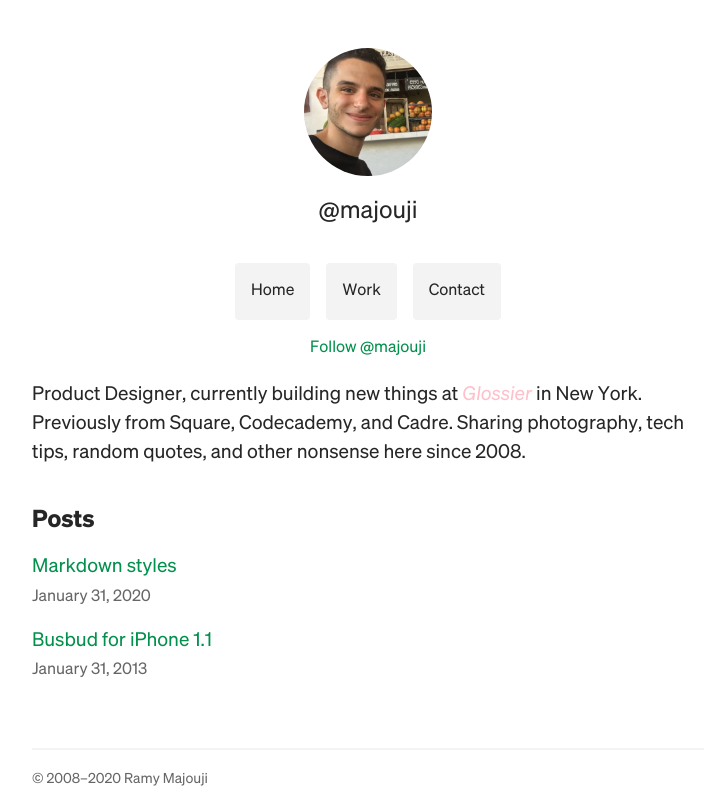
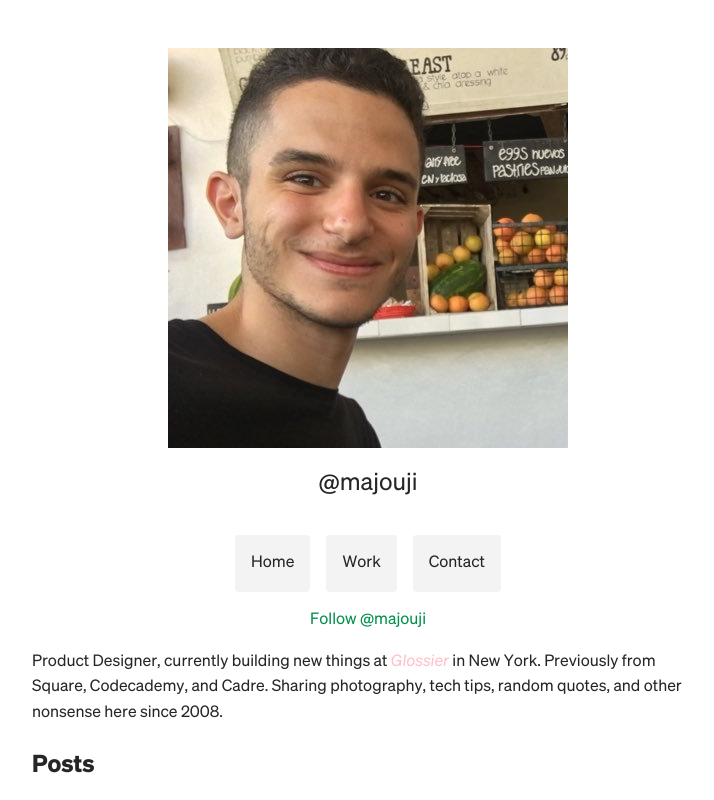
Before and after one commit to majouji/ramy.design, a Next.js app: page / in a window 1280 px wide. Shown: the top 800 px of the page, without its empty margins (272-986 px from the left). Built offline with nearby package versions, Linux system fonts and the light colour scheme.

Commit message:
Remove tutorial util styles

```diff
--- a/components/layout.js
+++ b/components/layout.js
@@ -1,5 +1,4 @@
 import styles from "../styles/layout.module.css";
-import utilStyles from "../styles/utils.module.css";
 import Link from "next/link";
 import Footer from "./footer";
 import GlobalNav from "./global-nav";
@@ -16,11 +15,7 @@ export default function Layout({ children, home }) {
       <header className={styles.header}>
         {home ? (
           <>
-            <img
-              src="/images/ramy.jpg"
-              className={`${styles.headerHomeImage} ${utilStyles.borderCircle}`}
-              alt={name}
-            />
+            <img src="/images/ramy.jpg" alt={name} />
             <h1 className="siteTitleHeader">{name}</h1>
             <GlobalNav></GlobalNav>
             <p>
@@ -44,16 +39,12 @@ export default function Layout({ children, home }) {
           <>
             <Link href="/">
               <a>
-                <img
-                  src="/images/ramy.jpg"
-                  className={`${styles.headerImage} ${utilStyles.borderCircle}`}
-                  alt={name}
-                />
+                <img src="/images/ramy.jpg" alt={name} />
               </a>
             </Link>
-            <h2 className={utilStyles.headingLg}>
+            <h2>
               <Link href="/">
-                <a className={utilStyles.colorInherit}>{name}</a>
+                <a>{name}</a>
               </Link>
             </h2>
             <GlobalNav></GlobalNav>
--- a/pages/index.js
+++ b/pages/index.js
@@ -1,6 +1,5 @@
 import Head from "next/head";
 import Layout, { siteTitle } from "../components/layout";
-import utilStyles from "../styles/utils.module.css";
 import { getSortedPostsData } from "../lib/posts";
 import Link from "next/link";
 import Date from "../components/date";
@@ -16,7 +15,7 @@ export default function Home({ allPostsData }) {
         <meta name="og:title" content={siteTitle} />
         <meta name="twitter:card" content="summary_large_image" />
       </Head>
-      <section className={utilStyles.headingMd}>
+      <section>
         <p>
           Product Designer, currently building new things at{" "}
           <a
@@ -31,16 +30,16 @@ export default function Home({ allPostsData }) {
           2008.
         </p>
       </section>
-      <section className={`${utilStyles.headingMd} ${utilStyles.padding1px}`}>
-        <h2 className={utilStyles.headingLg}>Posts</h2>
-        <ul className={utilStyles.list}>
+      <section>
+        <h2>Posts</h2>
+        <ul>
           {allPostsData.map(({ id, date, title }) => (
             <li className="post-title" key={id}>
               <Link href="/posts/[id]" as={`/posts/${id}`}>
                 <a>{title}</a>
               </Link>
               <br />
-              <small className={utilStyles.lightText}>
+              <small>
                 <Date dateString={date} />
               </small>
             </li>
--- a/styles/utils.module.css
+++ /dev/null
@@ -1,52 +0,0 @@
-.heading2Xl {
-  font-size: 2.5rem;
-  line-height: 1.2;
-  font-weight: 800;
-  letter-spacing: -0.05rem;
-  margin: 1rem 0;
-}
-
-.headingXl {
-  font-size: 2rem;
-  line-height: 1.3;
-  font-weight: 800;
-  letter-spacing: -0.05rem;
-  margin: 1rem 0;
-}
-
-.headingLg {
-  font-size: 1.5rem;
-  line-height: 1.4;
-  margin: 1rem 0;
-}
-
-.headingMd {
-  font-size: 1.2rem;
-  line-height: 1.5;
-}
-
-.borderCircle {
-  border-radius: 9999px;
-}
-
-.colorInherit {
-  color: inherit;
-}
-
-.padding1px {
-  padding-top: 1px;
-}
-
-.list {
-  list-style: none;
-  padding: 0;
-  margin: 0;
-}
-
-.listItem {
-  margin: 0 0 1.25rem;
-}
-
-.lightText {
-  color: #999;
-}
```
Also changed, not shown: components/books.js (+2 -5 lines), pages/about.js (+0 -8 lines), styles/global.sass (line endings or trailing spaces).
